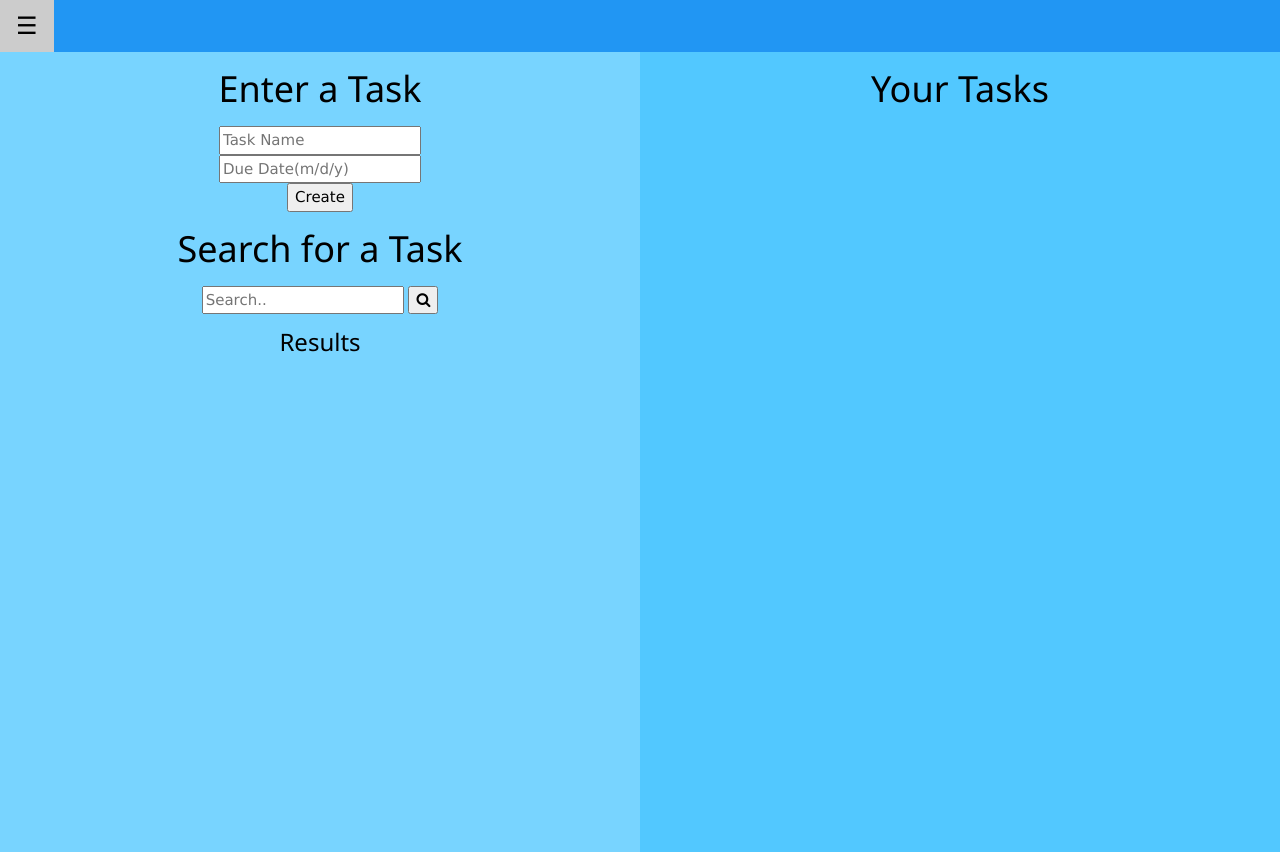
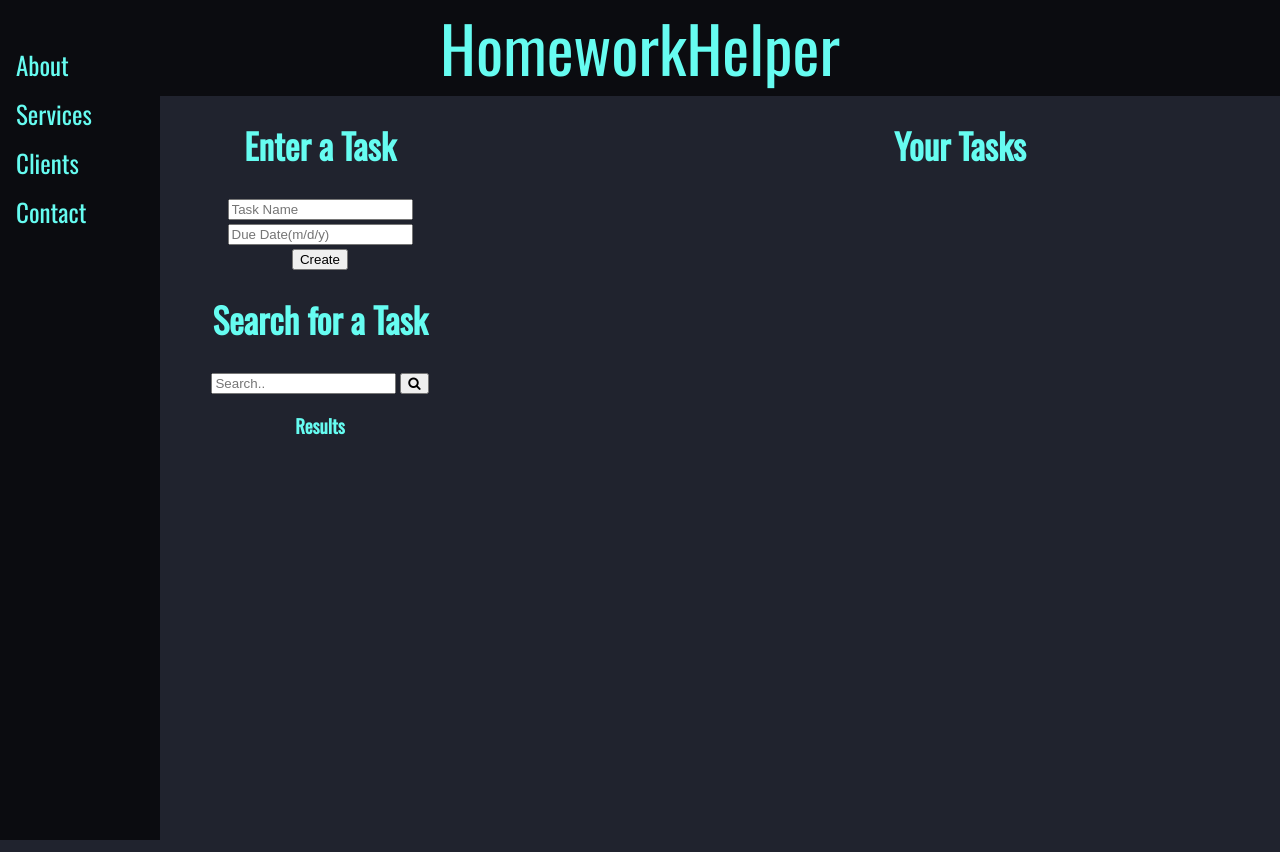
Before and after one commit to LloydPearce/HomeworkHelp, a plain HTML site: page homepage.html in a window 1280 px wide. After the commit the page ends 800 px from the top, so only its background shows below. Drawn offline with nearby package versions, Linux system fonts and the light colour scheme; no server answers.

Commit message:
Rennovation
Website looks pretier

```diff
--- a/homepage.css
+++ b/homepage.css
@@ -1,20 +1,66 @@
 @import url('https://fonts.googleapis.com/css?family=Montserrat|Source+Sans+Pro&display=swap');
+@import url('https://fonts.googleapis.com/css?family=Oswald&display=swap');
 
 body{
   margin: 0;
-  font-family : "Source Sans Pro";
+  /* font-family : "Source Sans Pro"; */
+  background-color: #20232e;
 }
 
 h1{
-  font-family : "Montserrat";
   font-size : 35px;
+  font-family: "Oswald";
+}
+
+/* Imported CSS of Side navigation bar */
+.sidenav {
+  height: 100%;
+  width: 160px;
+  position: fixed;
+  z-index: 1;
+  top: 0;
+  left: 0;
+  background-color:#0B0C10;
+  overflow-x: hidden;
+  padding-top: 5vh;
+}
+
+.sidenav a {
+  padding: 6px 8px 6px 16px;
+  text-decoration: none;
+  font-size: 25px;
+  color: #66FCF1;
+  display: block;
+  font-family:"Oswald";
+}
+
+.sidenav a:hover {
+  color: #45A29E;
+}
+
+/* End of Imported CSS */
+
+.menuBar{
+  width: 100%;
+  height: 12vh;
+  background-color:#0B0C10;
+  color: #66FCF1;
+  text-align: center;
+  font-family : "Oswald";
+  font-size: 8vh;
+
+}
+
+.enterTasks{
+
 }
 
 .task{
-  background-color: white;
-  margin-bottom: 10px;
-  margin-left: 20px;
-  margin-right: 20px;
+  border: 3px solid white;
+  background-color: #5cbeff;
+  margin-bottom: 20px;
+  margin-left: 100px;
+  margin-right: 100px;
 }
 
 .homepageTitle{
@@ -27,7 +73,9 @@ h1{
 
 .row {
   display: flex;
-  height: 100vh;
+  height: auto;
+  /* background-image: url("images/webb-dark.png"); */
+
 }
 
 .col {
@@ -41,17 +89,19 @@ h1{
 } */
 
 .enterArea{
-  background-color: #78d4ff;
   height: 100%;
   width: 50vw;
   text-align: center;
+  color: #66FCF1;
+  font-family:"Oswald";
 }
 
 .displayArea{
-  background-color: #52c8ff;
   height: 100%;
   width: 50vw;
   text-align: center;
+  color: #66FCF1;
+  font-family:"Oswald";
 }
 
 .homepageTitle{
--- a/homepage.html
+++ b/homepage.html
@@ -7,7 +7,7 @@
     <link rel="stylesheet" href="homepage.css">
 
     <!-- W3 Schools CSS Link -->
-    <link rel="stylesheet" href="https://www.w3schools.com/w3css/4/w3.css">
+    <!-- <link rel="stylesheet" href="https://www.w3schools.com/w3css/4/w3.css"> -->
     <link rel="stylesheet" href="https://cdnjs.cloudflare.com/ajax/libs/font-awesome/4.7.0/css/font-awesome.min.css">
 
   </head>
@@ -23,14 +23,28 @@
   </div>
 
   <!-- Page Content -->
-  <div class="w3-blue">
+
+  <!-- <div class="w3-blue">
     <button class="w3-button w3-blue w3-xlarge" onclick="w3_open()">☰</button>
+  </div>-->
+
+  <div class = "menuBar">
+    HomeworkHelper
   </div>
+
+  <!-- Imported CSS -->
+  <div class="sidenav">
+    <a href="#about">About</a>
+    <a href="#services">Services</a>
+    <a href="#clients">Clients</a>
+    <a href="#contact">Contact</a>
+  </div>
+  <!-- End of Imported CSS -->
 
   <div class = "row">
     <div class = "enterArea col">
       <!-- Enter Tasks Area -->
-      <div class = "text">
+      <div class = "enterTasks text">
         <h1>Enter a Task</h1>
         <input type = "text" placeholder = "Task Name" id = "nameField">
         <br>
```
Also changed, not shown: images/dark-grey-terrazzo.png (added), images/webb-dark.png (added), 1 other file.
